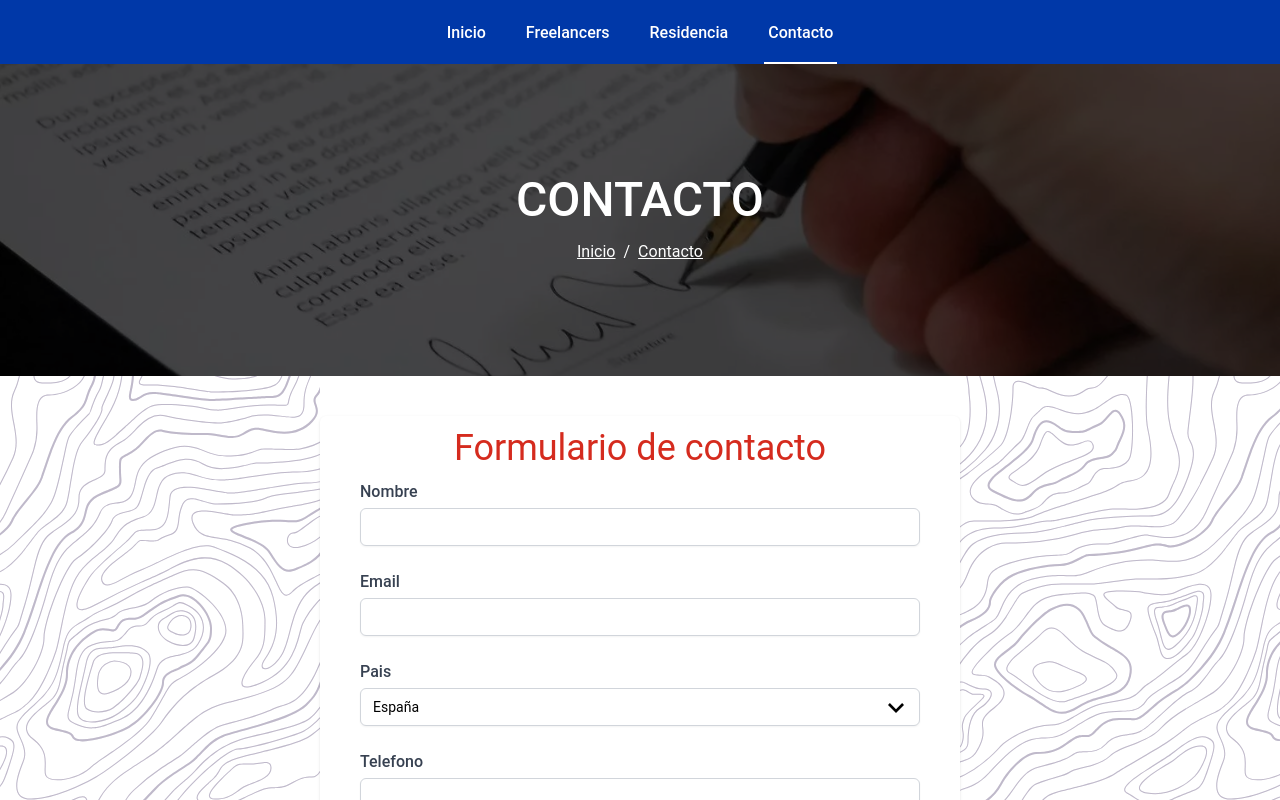
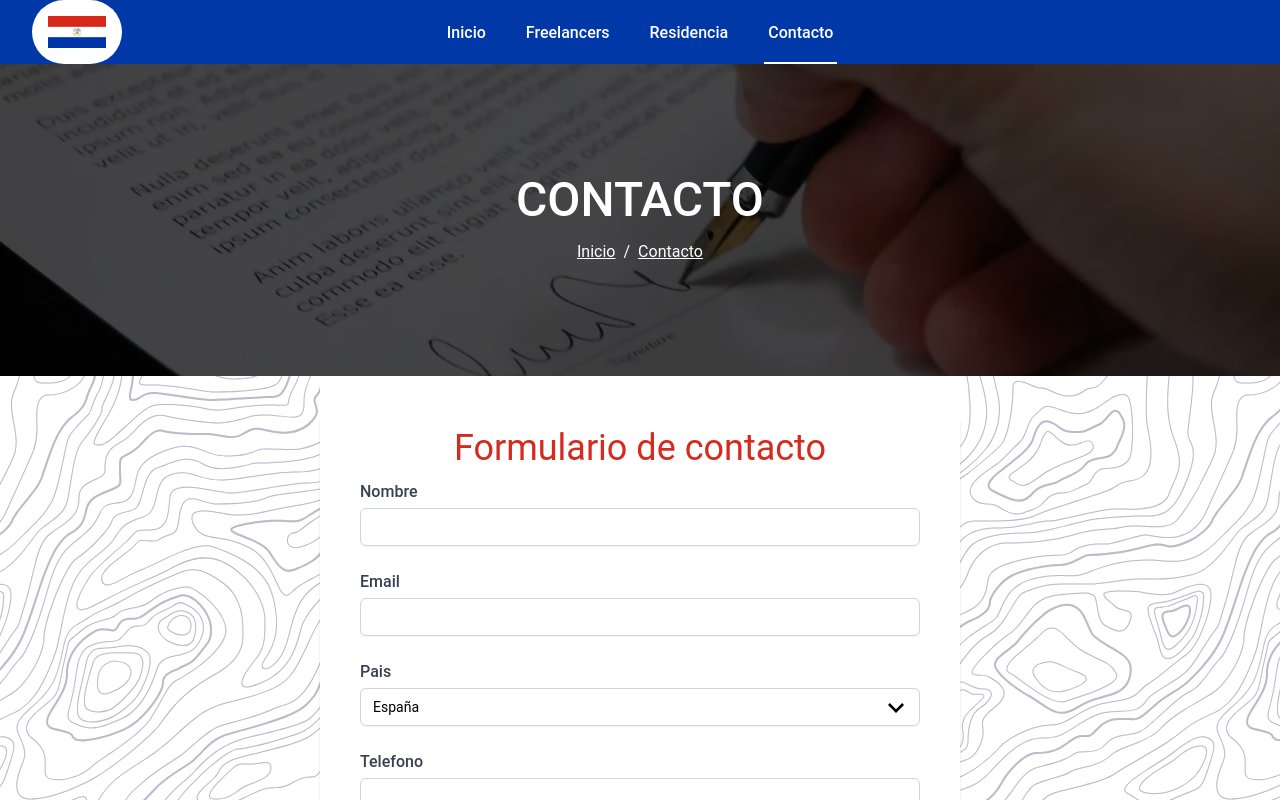
Before and after one commit to aromeral98/asesora-paraguay, a Next.js app: page /contact in a window 1280 px wide. Shown: the top 800 px of the page. Built offline with nearby package versions, Linux system fonts and the light colour scheme.

Commit message:
Shown logo on pc

```diff
--- a/components/shared/Navbar.jsx
+++ b/components/shared/Navbar.jsx
@@ -23,7 +23,7 @@ export default function Navbar() {
         <>
           <div className="max-w-7xl mx-auto px-2 sm:px-6 lg:px-8">
             <div className="relative flex justify-between h-16">
-            <div className='lg:hidden absolute left-0 h-full p-4 bg-white rounded-full cursor-pointer'>
+            <div className='absolute left-0 h-full p-4 bg-white rounded-full cursor-pointer'>
                 <Link passHref href={'/'}>
                   <div>
                     <Image width={58} height={32} alt='brand' className='h-full' src={logo} />
```
